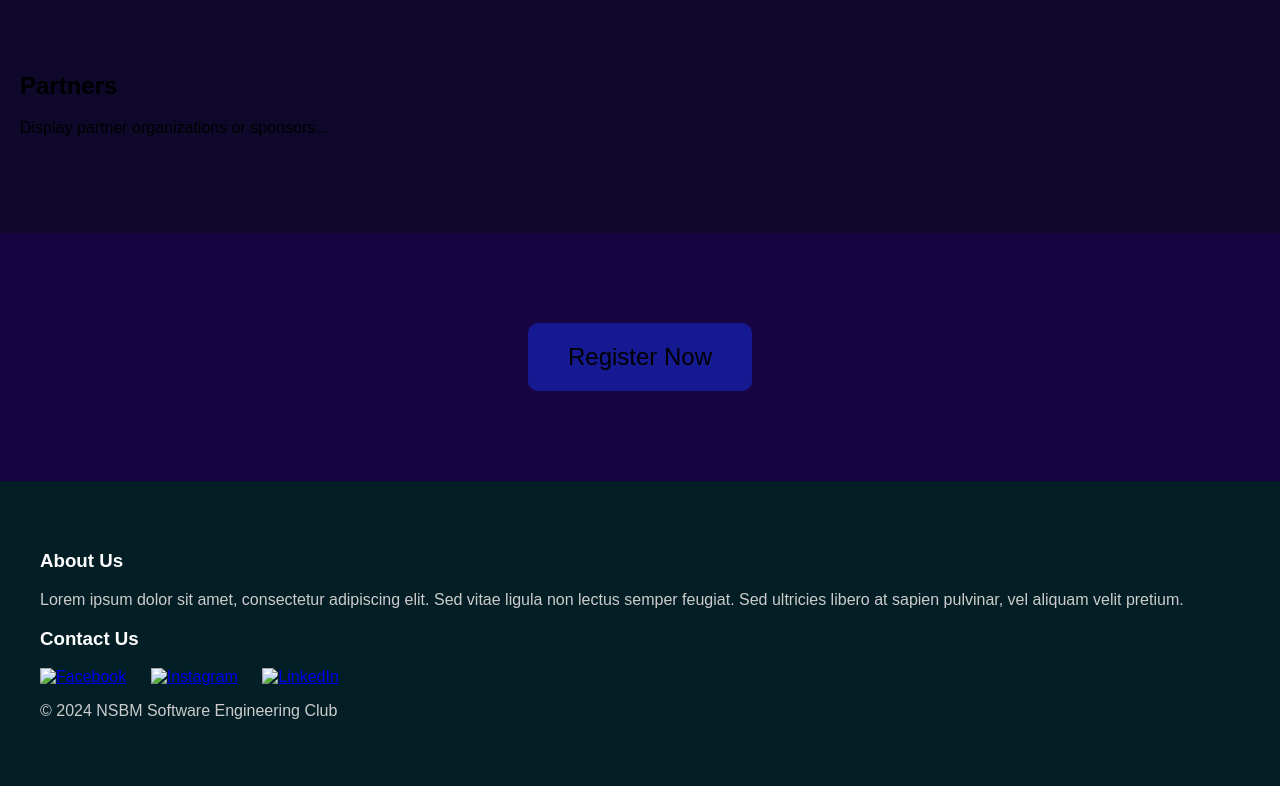
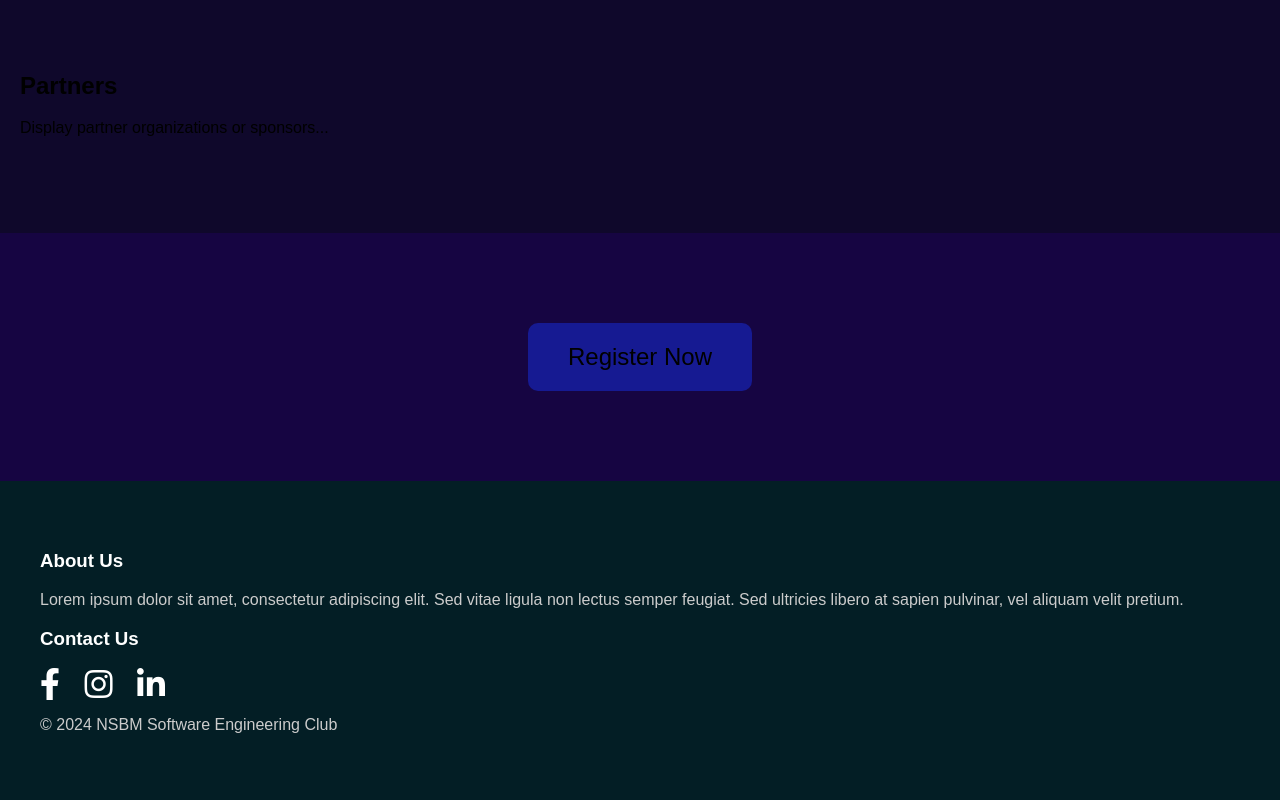
Before and after one commit to Randilwelikala/Student-Circle-of-Software-Engineering---NSBM-website, a plain HTML site: page index.html in a window 1280 px wide. Shown: the part 1552-2352 px from the top of the page. Drawn offline with Linux system fonts and the light colour scheme.

Commit message:
add social media icons

```diff
--- a/index.html
+++ b/index.html
@@ -69,15 +69,16 @@
                 <div class="col-md-6">
                     <h3>Contact Us</h3>
                     <ul class="social-media">
-                        <li><a href="https://bit.ly/SCSE_Facebook" target="_blank"><img src="facebook-icon.png" alt="Facebook"></a></li>
-                        <li><a href="https://bit.ly/SCSE_Instagram" target="_blank"><img src="instagram-icon.png" alt="Instagram"></a></li>
-                        <li><a href="https://bit.ly/SCSE_Linkedin" target="_blank"><img src="linkedin-icon.png" alt="LinkedIn"></a></li>
+                        <li><a href="https://bit.ly/SCSE_Facebook" target="_blank"><i class="fab fa-facebook-f fa-2x"></i></a></li>
+                        <li><a href="https://bit.ly/SCSE_Instagram" target="_blank"><i class="fab fa-instagram fa-2x"></i></a></li>
+                        <li><a href="https://bit.ly/SCSE_Linkedin" target="_blank"><i class="fab fa-linkedin-in fa-2x"></i></a></li>
                     </ul>
                     <p>&copy; 2024 NSBM Software Engineering Club</p>
                 </div>
             </div>
         </div>
     </footer>
+
 
 
 
--- a/style.css
+++ b/style.css
@@ -165,6 +165,11 @@ body, html {
     padding: 50px 0; /* Add padding to the footer */
 }
 
+.social-media a {
+    color: #ffffff; /* White color */
+}
+
+
 .social-media {
     list-style: none; /* Remove default list styles */
     padding: 0;
```
